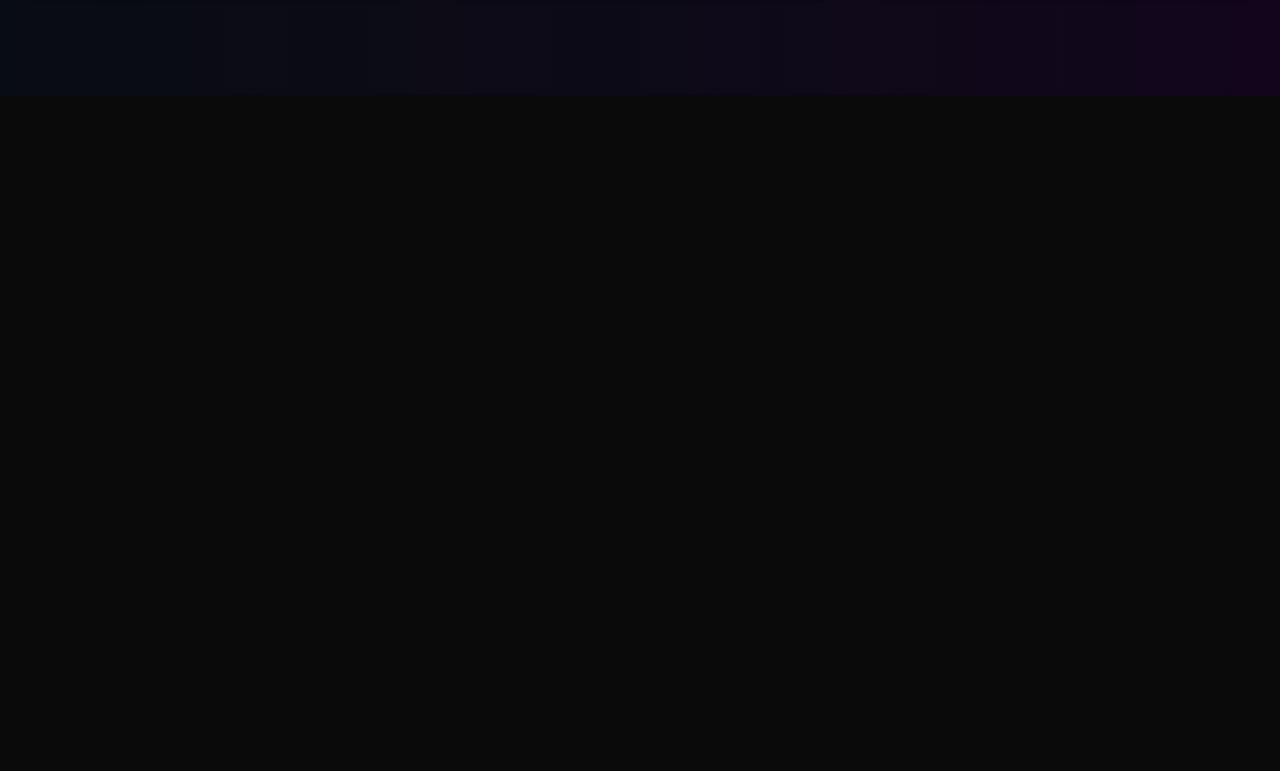
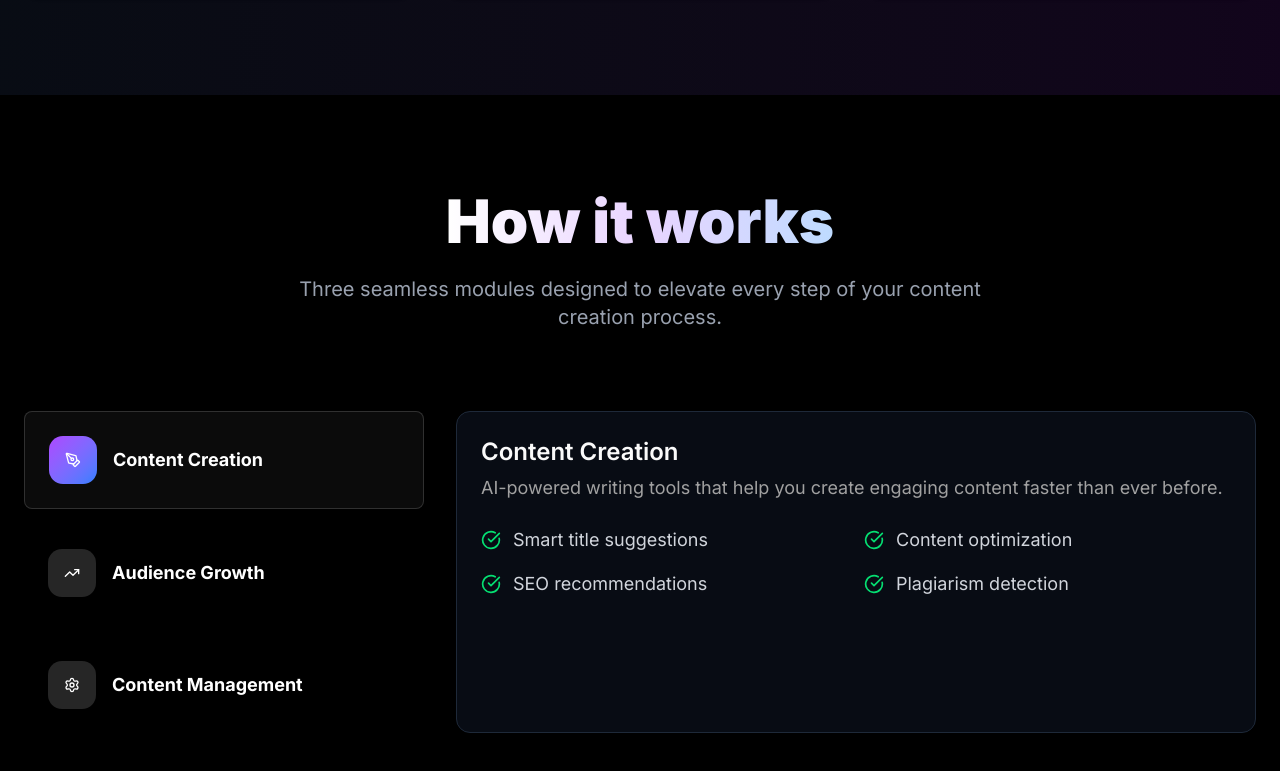
Before and after one commit to abhijit69-ui/muse-ai-cms, a Next.js app: page / in a window 1280 px wide. Shown: the part 1649-2420 px from the top of the page. Before the commit the page ends 1744 px from the top, so only its background shows below. Built offline with nearby package versions, Linux system fonts and the light colour scheme; no server answers.

Commit message:
platform tabs section

```diff
--- a/app/page.jsx
+++ b/app/page.jsx
@@ -1,6 +1,7 @@
 import CursorAnimation from '@/components/cursor-effect';
 import Features from '@/components/sections/features';
 import Hero from '@/components/sections/hero';
+import PlatformTabs from '@/components/sections/platform-tabs';
 import { Button } from '@/components/ui/button';
 
 export default function Home() {
@@ -10,6 +11,7 @@ export default function Home() {
       <CursorAnimation />
       <Hero />
       <Features />
+      <PlatformTabs />
     </div>
   );
 }
--- /dev/null
+++ b/components/sections/platform-tabs.jsx
@@ -0,0 +1,86 @@
+'use client';
+
+import { platformTabs } from '@/lib/data';
+import { useState } from 'react';
+import { Button } from '../ui/button';
+import {
+  Card,
+  CardContent,
+  CardDescription,
+  CardHeader,
+  CardTitle,
+} from '../ui/card';
+import { CheckCircle } from 'lucide-react';
+
+export default function PlatformTabs() {
+  const [activeTab, setActiveTab] = useState(0);
+  return (
+    <section className='relative z-10 py-16 sm:py-24 px-4 sm:px-6'>
+      <div className='max-w-7xl mx-auto'>
+        <div className='text-center mb-12 sm:mb-16 lg:mb-20'>
+          <h2 className='text-3xl sm:text-4xl md:text-5xl lg:text-6xl font-black mb-4 sm:mb-6'>
+            <span className='gradient-text-primary'>How it works</span>
+          </h2>
+          <p className='text-lg sm:text-xl text-gray-400 max-w-3xl mx-auto px-4'>
+            Three seamless modules designed to elevate every step of your
+            content creation process.
+          </p>
+        </div>
+
+        <div className='flex flex-col lg:flex-row gap-8'>
+          <div className='lg:w-1/3'>
+            <div className='space-y-4'>
+              {platformTabs.map((tab, index) => (
+                <Button
+                  key={index}
+                  variant={activeTab === index ? 'outline' : 'ghost'}
+                  onClick={() => setActiveTab(index)}
+                  className='cursor-pointer w-full justify-start h-auto p-6'
+                >
+                  <div className='flex items-center gap-4'>
+                    <div
+                      className={`w-12 h-12 rounded-xl flex items-center justify-center
+                            ${
+                              activeTab === index
+                                ? 'bg-gradient-to-br from-purple-500 to to-blue-500'
+                                : 'bg-muted'
+                            }`}
+                    >
+                      <tab.icon className='w-6 h-6' />
+                    </div>
+                    <div className='text-left'>
+                      <h3 className='font-bold text-lg'>{tab.title}</h3>
+                    </div>
+                  </div>
+                </Button>
+              ))}
+            </div>
+          </div>
+
+          <div className='lg:w-2/3'>
+            <Card className='bg-gray-900/50 border-gray-800 h-full'>
+              <CardHeader>
+                <CardTitle className='text-2xl'>
+                  {platformTabs[activeTab].title}
+                </CardTitle>
+                <CardDescription className='text-lg'>
+                  {platformTabs[activeTab].description}
+                </CardDescription>
+              </CardHeader>
+              <CardContent>
+                <div className='grid sm:grid-cols-2 gap-4'>
+                  {platformTabs[activeTab].features.map((feature, index) => (
+                    <div key={index} className='flex items-center gap-3'>
+                      <CheckCircle className='w-5 h-5 text-green-400 flex-shrink-0' />
+                      <span className='text-gray-300 text-lg'>{feature}</span>
+                    </div>
+                  ))}
+                </div>
+              </CardContent>
+            </Card>
+          </div>
+        </div>
+      </div>
+    </section>
+  );
+}
```
